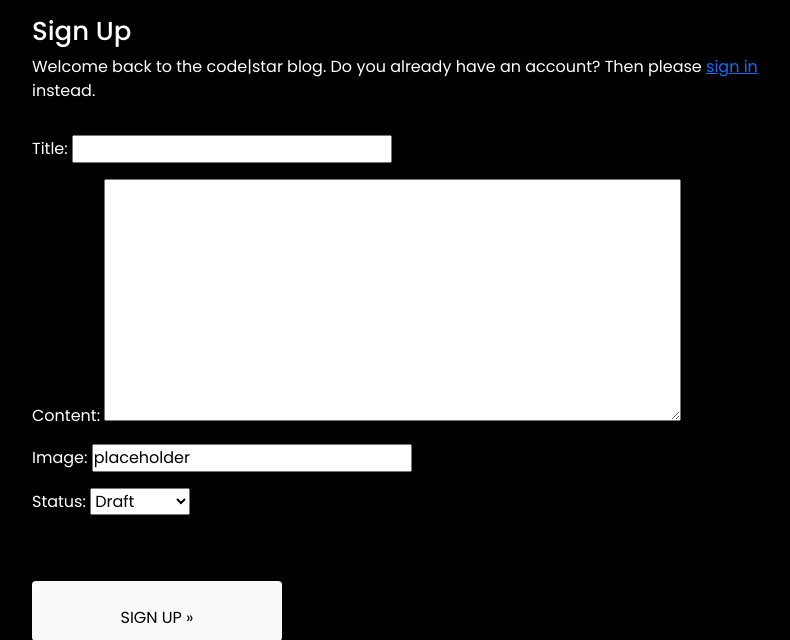
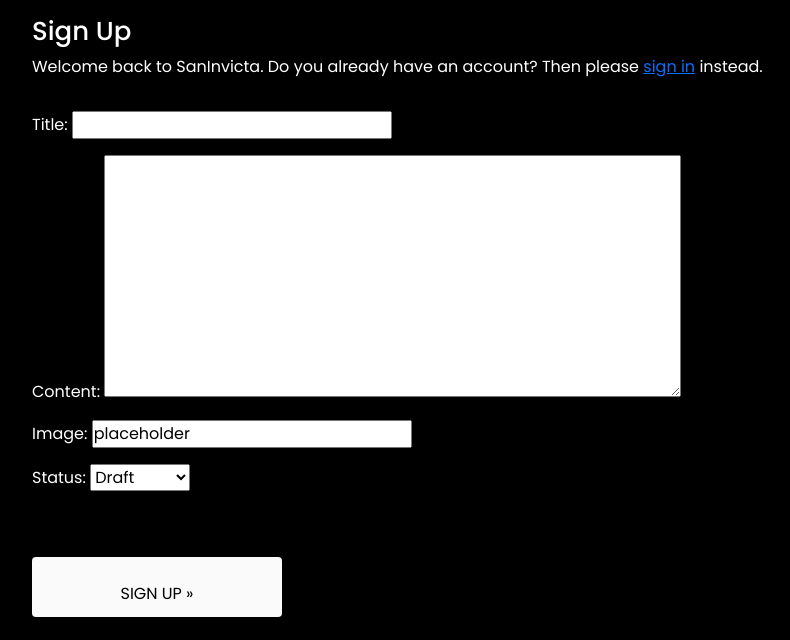
Before and after one commit to SanZangana/InvictaByZangana, a Django app: template templates/account/signup_closed.html in a window 1280 px wide. Shown: the part 56-696 px from the top of the page, without its empty margins (240-1030 px from the left). Run offline with Django 3.2, Linux system fonts and the light colour scheme; the template is opened without the code that fills it: values that come from a table or form of the project are taken from there, others are empty.

Commit message:
Change from 'codestar' to 'saninvicta'

```diff
--- a/templates/account/signup_closed.html
+++ b/templates/account/signup_closed.html
@@ -10,7 +10,7 @@
         <div class="col-md-8 mt-3 offset-md-2">
             <h3>{% trans "Sign Up" %}</h3>
 
-            <p>{% blocktrans %}Welcome back to the code|star blog. Do you already have an account? Then please <a
+            <p>{% blocktrans %}Welcome back to SanInvicta. Do you already have an account? Then please <a
                     class="link" href="{{ login_url }}">sign in</a> instead.{% endblocktrans %}</p>
         </div>
     </div>
```
